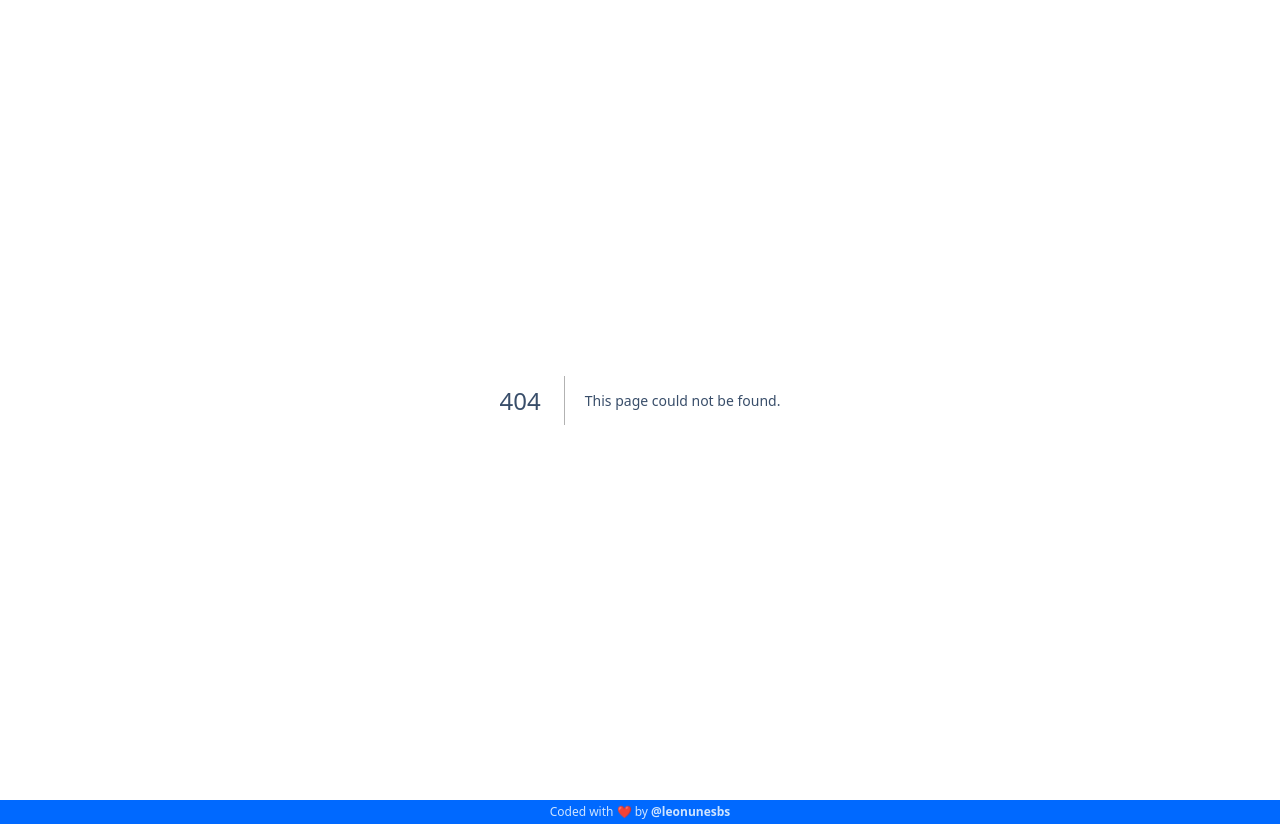
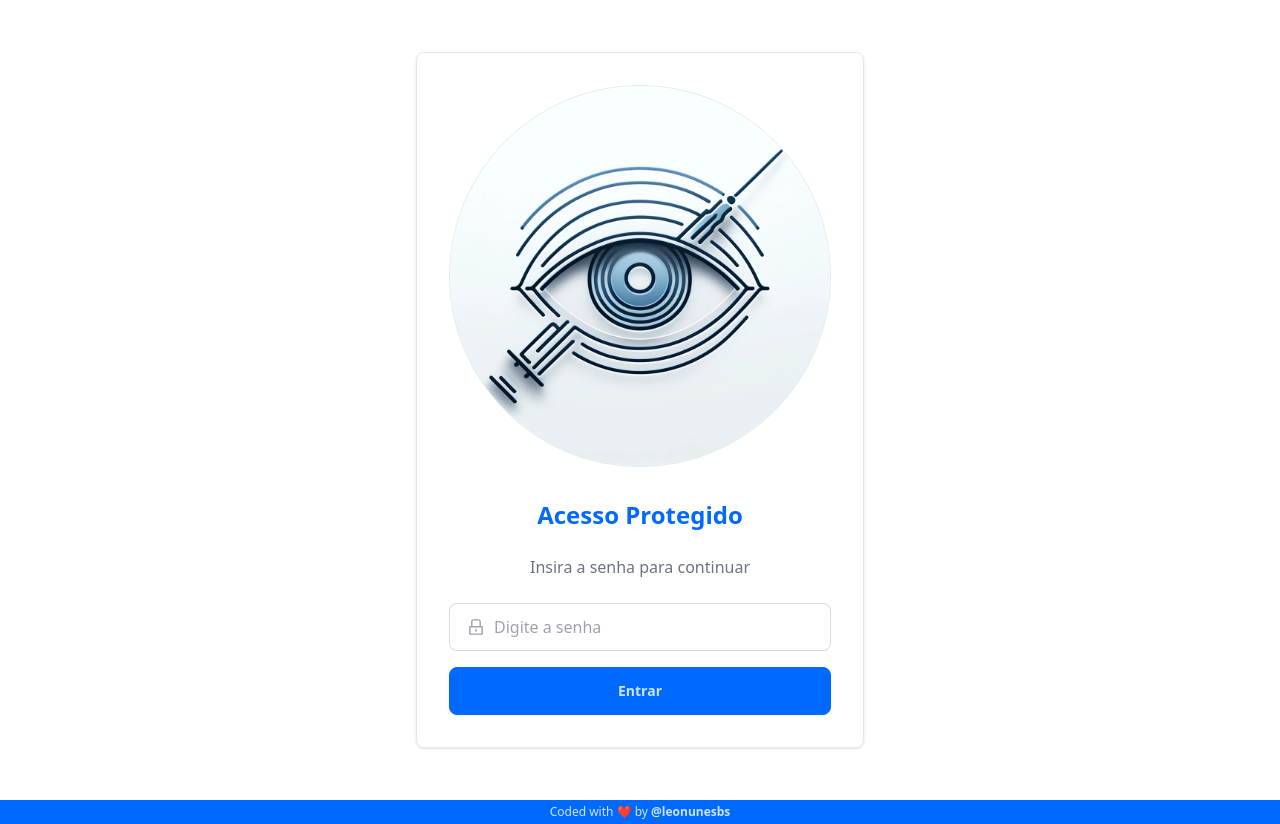
Before and after one commit to leonunesbs/injecoes, a Next.js app: page /login in a window 1280 px wide. Before the commit this address had no page. Built offline with nearby package versions, Linux system fonts and the light colour scheme.

Commit message:
feat: add secure and login page

```diff
--- /dev/null
+++ b/src/app/api/login/route.ts
@@ -0,0 +1,24 @@
+// src/app/api/login/route.ts
+
+import { NextResponse } from 'next/server';
+
+export async function POST(request: Request) {
+  const { password } = await request.json();
+  const secretPassword = process.env.SECRET_PASSWORD;
+
+  if (password === secretPassword) {
+    const response = NextResponse.json({ success: true });
+
+    // Define o cookie 'auth' com a senha e expiração de 7 dias
+    response.cookies.set('auth', password, {
+      httpOnly: true,
+      secure: process.env.NODE_ENV === 'production',
+      path: '/',
+      maxAge: 7 * 24 * 60 * 60, // 7 dias em segundos
+    });
+
+    return response;
+  } else {
+    return NextResponse.json({ success: false }, { status: 401 });
+  }
+}
--- /dev/null
+++ b/src/app/api/logout/route.ts
@@ -0,0 +1,22 @@
+// src/app/api/logout/route.ts
+
+import { NextResponse } from 'next/server';
+
+export async function GET(request: Request) {
+  // Construct the absolute URL for redirection
+  const { origin } = new URL(request.url);
+  const loginUrl = new URL('/login', origin);
+
+  // Create the response with redirection
+  const response = NextResponse.redirect(loginUrl);
+
+  // Set the 'auth' cookie to expire immediately
+  response.cookies.set('auth', '', {
+    httpOnly: true,
+    secure: process.env.NODE_ENV === 'production',
+    path: '/',
+    expires: new Date(0), // Expire the cookie immediately
+  });
+
+  return response;
+}
--- /dev/null
+++ b/src/app/api/patients/[refId]/route.ts
@@ -0,0 +1,34 @@
+// src/app/api/patients/[refId]/route.ts
+
+import { NextResponse } from 'next/server';
+
+import prisma from '@/lib/prisma';
+
+export async function GET(request: Request, { params }: { params: { refId: string } }) {
+  const { refId } = params;
+
+  if (!refId) {
+    return NextResponse.json({ error: 'Invalid refId' }, { status: 400 });
+  }
+
+  try {
+    const patient = await prisma.patient.findUnique({
+      where: {
+        refId,
+      },
+    });
+
+    if (!patient) {
+      return NextResponse.json({ error: 'Patient not found' }, { status: 404 });
+    }
+
+    return NextResponse.json({ name: patient.name }, { status: 200 });
+  } catch (error) {
+    return NextResponse.json(
+      {
+        error: 'Patient not found or another error',
+      },
+      { status: 404 }
+    );
+  }
+}
--- a/src/app/layout.tsx
+++ b/src/app/layout.tsx
@@ -109,6 +109,7 @@ export default function RootLayout({ children }: { children: React.ReactNode })
     <html lang="pt-BR">
       <body className="min-h-screen bg-base-100 text-base-content antialiased flex flex-col">
         {children}
+
         <span className="bg-primary text-primary-content w-full text-center text-xs py-1">
           Coded with ❤️ by{' '}
           <Link href={'https://github.com/leonunesbs'} className="link no-underline  font-bold" target="_blank">
--- /dev/null
+++ b/src/app/login/page.tsx
@@ -0,0 +1,119 @@
+// src/app/login/page.tsx
+
+'use client';
+
+import { zodResolver } from '@hookform/resolvers/zod';
+import Image from 'next/image';
+import { useRouter } from 'next/navigation';
+import { useState } from 'react';
+import { useForm } from 'react-hook-form';
+import { AiOutlineCheckCircle, AiOutlineCloseCircle, AiOutlineLoading3Quarters, AiOutlineLock } from 'react-icons/ai';
+import { z } from 'zod';
+
+// Schema de validação com Zod
+const schema = z.object({
+  password: z.string().min(6, 'A senha deve ter pelo menos 6 caracteres').nonempty('A senha é obrigatória'),
+});
+
+// Tipagem baseada no schema de validação
+type FormData = z.infer<typeof schema>;
+
+export default function LoginPage() {
+  const router = useRouter();
+  const [loading, setLoading] = useState(false);
+  const [loginSuccess, setLoginSuccess] = useState(false); // Estado para feedback de sucesso
+  const [loginError, setLoginError] = useState(false); // Estado para feedback de erro
+
+  // Configuração do react-hook-form com o schema do Zod
+  const {
+    register,
+    handleSubmit,
+    setError,
+    formState: { errors },
+  } = useForm<FormData>({
+    resolver: zodResolver(schema),
+  });
+
+  // Função de envio do formulário
+  const onSubmit = async (data: FormData) => {
+    setLoading(true);
+    setLoginError(false); // Resetando erro ao tentar novamente
+
+    const response = await fetch('/api/login', {
+      method: 'POST',
+      body: JSON.stringify({ password: data.password }),
+      headers: {
+        'Content-Type': 'application/json',
+      },
+    });
+
+    setLoading(false);
+
+    if (response.ok) {
+      setLoginSuccess(true); // Exibir feedback de sucesso
+      setTimeout(() => router.push('/'), 2000); // Redireciona após 2 segundos
+    } else {
+      setLoginError(true); // Exibir feedback de erro
+      setError('password', { message: 'Senha incorreta. Tente novamente.' });
+    }
+  };
+
+  return (
+    <div className="flex min-h-screen items-center justify-center p-4">
+      <div className="w-full max-w-md p-8 rounded-lg border dark:border-none shadow text-center">
+        <div className="avatar mb-8">
+          <div className="rounded-full border">
+            <Image alt="AntiVEGF Logo" src={'/logo.jpg'} width={100} height={100} priority quality={80} />
+          </div>
+        </div>
+        <h1 className="text-2xl font-extrabold text-center text-primary mb-6">Acesso Protegido</h1>
+        <p className="text-center text-gray-500 mb-6">Insira a senha para continuar</p>
+        <form onSubmit={handleSubmit(onSubmit)} className="space-y-4">
+          <div className="form-control">
+            <label className="input input-bordered flex items-center gap-2">
+              <AiOutlineLock className="text-gray-400" size={20} />
+              <input
+                id="password"
+                type="password"
+                placeholder="Digite a senha"
+                className="grow"
+                {...register('password')}
+              />
+            </label>
+            {errors.password && (
+              <span className="text-error flex items-center gap-1 text-sm mt-1">
+                <AiOutlineCloseCircle />
+                {errors.password.message}
+              </span>
+            )}
+          </div>
+
+          {/* Mensagem de sucesso ou erro */}
+          {loginError && (
+            <div className="alert alert-error flex items-center gap-2 mt-2">
+              <AiOutlineCloseCircle className="text-lg" />
+              <span>Senha incorreta. Tente novamente.</span>
+            </div>
+          )}
+          {loginSuccess && (
+            <div className="alert alert-success flex items-center gap-2 mt-2">
+              <AiOutlineCheckCircle className="text-lg" />
+              <span>Login bem-sucedido! Redirecionando...</span>
+            </div>
+          )}
+
+          <button
+            type="submit"
+            disabled={loading || loginSuccess}
+            className={`btn btn-primary w-full mt-4 ${
+              loading ? 'btn-disabled' : ''
+            } flex items-center justify-center gap-2`}
+          >
+            {loading && <AiOutlineLoading3Quarters className="animate-spin h-5 w-5" />}
+            {loading ? 'Entrando...' : 'Entrar'}
+          </button>
+        </form>
+      </div>
+    </div>
+  );
+}
--- a/src/app/page.tsx
+++ b/src/app/page.tsx
@@ -22,13 +22,13 @@ export default function Page() {
         <div className="flex flex-col items-center justify-start px-6 py-8 mx-auto min-h-[90vh] relative">
           <div className="mb-4 items-center flex flex-col space-y-4 text-center">
             <div className="avatar">
-              <div className="rounded-full ring ring-neutral ring-offset-2 ring-offset-base-100 shadow dark:shadow-none">
+              <div className="rounded-full border">
                 <Image alt="AntiVEGF Logo" src={'/logo.jpg'} width={100} height={100} priority quality={80} />
               </div>
             </div>
             <h1 className="font-black font-mono text-2xl">Relatórios AntiVEGF</h1>
           </div>
-          <div className="card dark:bg-base-200 w-full max-w-md shadow">
+          <div className="card dark:bg-base-200 w-full max-w-md border dark:border-none shadow">
             <div className="card-body">
               <div className="flex text-center w-full justify-center">
                 <Link
--- a/src/components/PatientForm/FormSections/BasicInfoForm.tsx
+++ b/src/components/PatientForm/FormSections/BasicInfoForm.tsx
@@ -1,15 +1,71 @@
 // components/PatientForm/FormSections/BasicInfoForm.tsx
 
+import { useState } from 'react';
 import { useFormContext } from 'react-hook-form';
 
 export function BasicInfoForm() {
   const {
     register,
+    setValue,
+    clearErrors,
     formState: { errors },
   } = useFormContext();
 
+  const [loading, setLoading] = useState(false);
+  const [inputsDisabled, setInputsDisabled] = useState(false);
+
+  const handleRefIdBlur = async (event: React.FocusEvent<HTMLInputElement>) => {
+    const refId = event.target.value.trim();
+    if (!refId) return;
+
+    setLoading(true);
+    setInputsDisabled(true);
+
+    try {
+      const response = await fetch(`/api/patients/${refId}`);
+      if (response.ok) {
+        const data = await response.json();
+        if (data && data.name) {
+          setValue('name', data.name);
+          clearErrors('name');
+        }
+      } else {
+        // Paciente não encontrado ou outro erro
+        console.error('Paciente não encontrado ou erro na requisição');
+      }
+    } catch (error) {
+      console.error('Erro ao buscar paciente:', error);
+    } finally {
+      setLoading(false);
+      setInputsDisabled(false);
+    }
+  };
+
   return (
     <div className="grid grid-cols-1 md:grid-cols-2 gap-4">
+      {/* 1. Inverter a posição entre o ID do paciente e o nome */}
+      <div>
+        <label className="label" htmlFor="refId">
+          <span className="label-text font-semibold">ID do Paciente</span>
+        </label>
+        <input
+          id="refId"
+          type="text"
+          {...register('refId')}
+          placeholder="ID do Paciente"
+          className={`input input-bordered w-full ${errors.refId ? 'input-error' : ''}`}
+          aria-invalid={!!errors.refId}
+          aria-describedby={errors.refId ? 'refId-error' : undefined}
+          onBlur={handleRefIdBlur}
+          disabled={inputsDisabled}
+        />
+        {errors.refId && (
+          <span id="refId-error" role="alert" className="text-error text-sm">
+            {errors.refId.message as string}
+          </span>
+        )}
+      </div>
+
       <div>
         <label className="label" htmlFor="name">
           <span className="label-text font-semibold">Nome do Paciente</span>
@@ -22,33 +78,22 @@ export function BasicInfoForm() {
           className={`input input-bordered w-full ${errors.name ? 'input-error' : ''}`}
           aria-invalid={!!errors.name}
           aria-describedby={errors.name ? 'name-error' : undefined}
+          disabled={inputsDisabled}
         />
         {errors.name && (
           <span id="name-error" role="alert" className="text-error text-sm">
-            <>{errors.name.message}</>
+            {errors.name.message as string}
           </span>
         )}
       </div>
 
-      <div>
-        <label className="label" htmlFor="refId">
-          <span className="label-text font-semibold">ID do Paciente</span>
-        </label>
-        <input
-          id="refId"
-          type="text"
-          {...register('refId')}
-          placeholder="ID do Paciente"
-          className={`input input-bordered w-full ${errors.refId ? 'input-error' : ''}`}
-          aria-invalid={!!errors.refId}
-          aria-describedby={errors.refId ? 'refId-error' : undefined}
-        />
-        {errors.refId && (
-          <span id="refId-error" role="alert" className="text-error text-sm">
-            <>{errors.refId.message}</>
-          </span>
-        )}
-      </div>
+      {/* 2.3 Animação de loading */}
+      {loading && (
+        <div className="col-span-2 flex">
+          <span className="loading loading-spinner loading-sm"></span>
+          <span className="ml-2 text-sm">Buscando informações do paciente...</span>
+        </div>
+      )}
     </div>
   );
 }
--- a/src/components/PatientForm/index.tsx
+++ b/src/components/PatientForm/index.tsx
@@ -2,7 +2,9 @@
 
 'use client';
 
+import Link from 'next/link';
 import { useEffect, useState } from 'react';
+import { AiOutlineLogout } from 'react-icons/ai';
 
 import { CreateOrUpdatePatientModal } from './CreateOrUpdatePatientModal';
 import { SearchPatientModal } from './SearchForm/SearchPatientModal';
@@ -42,9 +44,9 @@ export function PatientForm() {
           </div>
         </div>
       )}
-
+      <div className="join">
         <button
-        className="btn btn-primary btn-outline"
+          className="btn btn-primary btn-outline join-item"
           onClick={() => {
             modal?.showModal();
           }}
@@ -54,7 +56,7 @@ export function PatientForm() {
         </button>
 
         <button
-        className="btn btn-secondary btn-outline ml-2"
+          className="btn btn-secondary btn-outline join-item"
           onClick={() => {
             searchModal?.showModal();
           }}
@@ -62,7 +64,11 @@ export function PatientForm() {
         >
           Buscar Registro
         </button>
-
+        <Link href="/api/logout" className="btn btn-ghost btn-outline flex items-center gap-2 join-item">
+          <AiOutlineLogout size={18} />
+          Sair
+        </Link>
+      </div>
       {/* Modais */}
       <CreateOrUpdatePatientModal modal={modal} showToast={showToast} />
       <SearchPatientModal modal={searchModal} showToast={showToast} />
--- /dev/null
+++ b/src/middleware.ts
@@ -0,0 +1,26 @@
+// src/middleware.ts
+
+import { NextResponse } from 'next/server';
+
+import type { NextRequest } from 'next/server';
+
+export function middleware(request: NextRequest) {
+  const cookiePassword = request.cookies.get('auth')?.value;
+  const secretPassword = process.env.SECRET_PASSWORD;
+
+  console.log('cookiePassword:', cookiePassword);
+
+  // Verifica se o cookie 'auth' existe, corresponde à senha secreta e não está expirado
+  if (!cookiePassword || cookiePassword !== secretPassword) {
+    // Redireciona para a página de login se o cookie estiver ausente ou inválido
+    return NextResponse.redirect(new URL('/login', request.url));
+  }
+
+  // Se o cookie estiver válido, permite o acesso à página solicitada
+  return NextResponse.next();
+}
+
+// Especifica as rotas que devem utilizar o middleware
+export const config = {
+  matcher: ['/'],
+};
```
Lines whose indentation alone changed are shown as unchanged.
